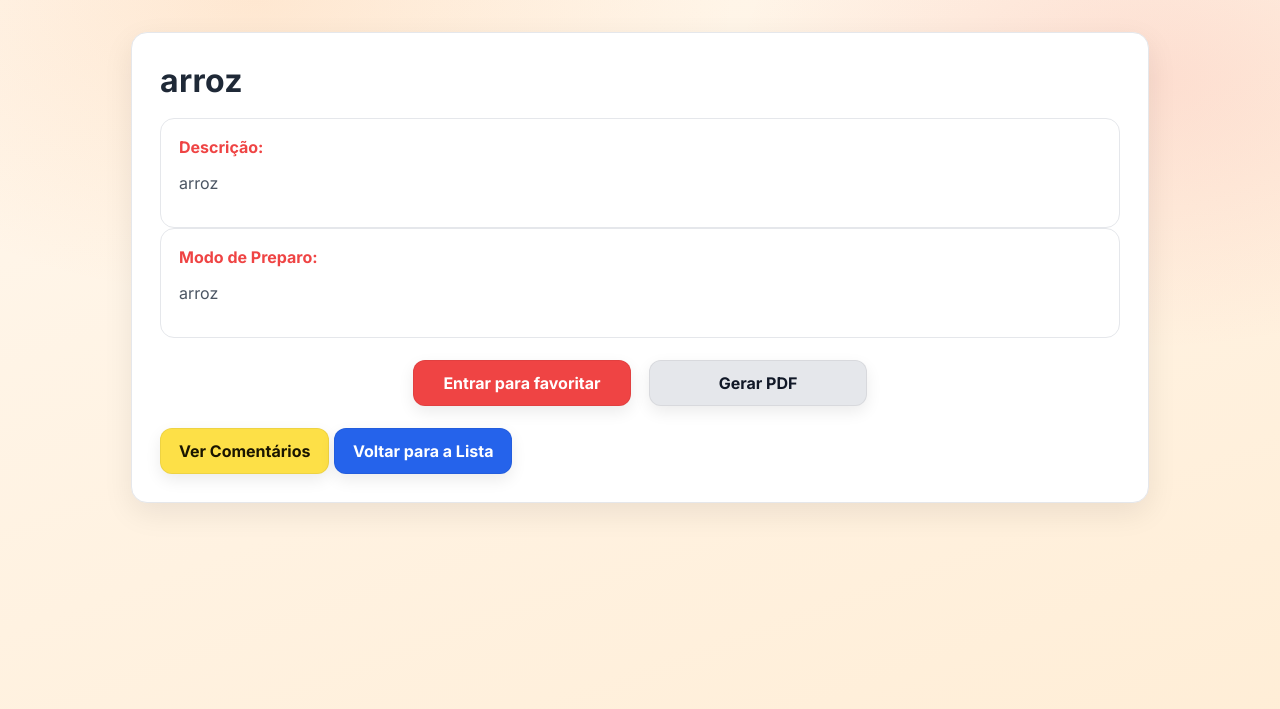
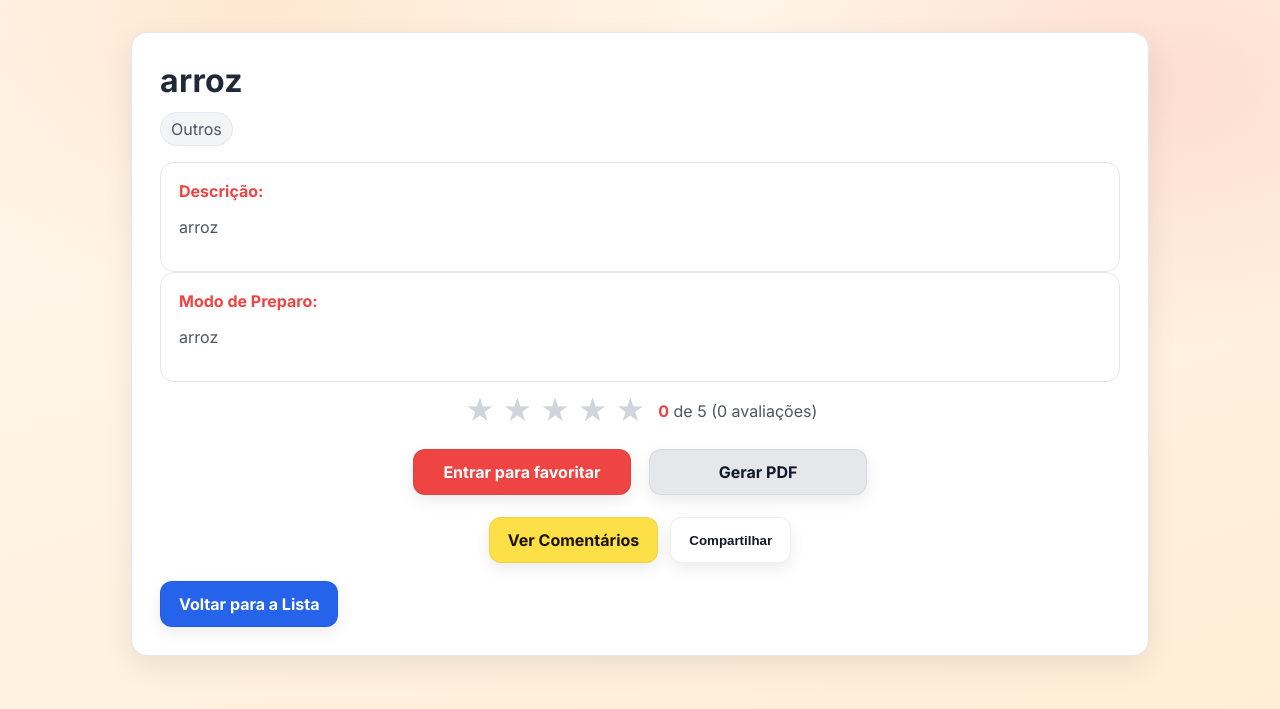
Before and after one commit to jeffersonanjos/projeto-psi, a Flask app: page /receita/1 in a window 1280 px wide. Shown: the top 709 px of the page. Run offline with Flask 3, Linux system fonts and the light colour scheme.

Commit message:
feat: Add recipe rating and category filtering
This commit introduces recipe rating functionality, allowing users to rate recipes from 1 to 5 stars. It also enhances the search and filtering capabilities on the index page by adding category filtering and a more robust search input. Additionally, the PDF generation has been improved to include recipe type and description, and the UI has been updated with new styling for categories and ratings.

Co-authored-by: jefferson.anjos <jefferson.anjos@escolar.ifrn.edu.br>

```diff
--- a/app.py
+++ b/app.py
@@ -1,11 +1,13 @@
 from flask import Flask, render_template, request, redirect, url_for, session, flash
-from models import db, Receita, Usuario, Favorito, Comentario, Ingrediente, ReceitaIngrediente, Notificacao
+from models import db, Receita, Usuario, Favorito, Comentario, Ingrediente, ReceitaIngrediente, Notificacao, Avaliacao
 from reportlab.pdfgen import canvas
 from reportlab.lib.pagesizes import letter
 from flask import send_file
 import io
+import textwrap
 from werkzeug.security import generate_password_hash, check_password_hash
 from email_utils import send_email
+from sqlalchemy import text as sa_text, or_
 
 # Configuração da aplicação Flask
 app = Flask(__name__)
@@ -17,6 +19,16 @@ db.init_app(app)
 # Inicialização do banco de dados e criação de um usuário padrão
 with app.app_context():
     db.create_all()
+    # Garante coluna 'tipo' na tabela receita (migração simples para SQLite)
+    try:
+        with db.engine.connect() as conn:
+            result = conn.execute(sa_text("PRAGMA table_info('receita')"))
+            col_names = [row[1] for row in result]
+            if 'tipo' not in col_names:
+                conn.execute(sa_text("ALTER TABLE receita ADD COLUMN tipo VARCHAR(50) DEFAULT 'Outros'"))
+    except Exception:
+        # Em ambientes diferentes pode não ser necessário; seguir sem interromper
+        pass
     if not Usuario.query.first():
         user = Usuario(
             nome="Usuário Exemplo",
@@ -41,25 +53,51 @@ def forbidden_error(e):
 @app.route('/')
 def index():
     current_user_id = session.get('user_id')
-    query = request.args.get('query')
-    if query:
-        # Divide a string de busca em ingredientes individuais
-        ingredientes_buscados = [ing.strip().lower() for ing in query.split(',')]
+    # Parâmetros de busca: 'query' (ingredientes), 'q' (título/descrição) e 'tipo' (categoria)
+    query_ingredientes = request.args.get('query')
+    q = request.args.get('q')
+    tipo = request.args.get('tipo')
 
-        # Constrói a lista de IDs de receitas que contêm os ingredientes
-        receita_ids = db.session.query(ReceitaIngrediente.receita_id).join(Ingrediente).filter(
-            Ingrediente.nome.in_(ingredientes_buscados)
-        ).group_by(ReceitaIngrediente.receita_id).having(db.func.count(Ingrediente.id) == len(ingredientes_buscados)).all()
+    categorias = [
+        'Canais Especiais', 'Notícias', 'Bolos e Tortas', 'Carnes', 'Aves',
+        'Peixes e Frutos do Mar', 'Saladas e Molhos', 'Sopas', 'Massas', 'Bebidas',
+        'Doces e Sobremesas', 'Lanches', 'Alimentação Saudável', 'Outros'
+    ]
 
-        # Extrai os IDs da tupla
-        receita_ids = [r[0] for r in receita_ids]
+    base_query = Receita.query
 
-        # Filtra as receitas pelos IDs encontrados
-        receitas = Receita.query.filter(Receita.id.in_(receita_ids)).order_by(Receita.data_postagem.desc()).all()
-    else:
-        receitas = Receita.query.order_by(Receita.data_postagem.desc()).all()
+    if query_ingredientes:
+        ingredientes_buscados = [ing.strip().lower() for ing in query_ingredientes.split(',') if ing.strip()]
+        if ingredientes_buscados:
+            receita_ids = (
+                db.session.query(ReceitaIngrediente.receita_id)
+                .join(Ingrediente)
+                .filter(Ingrediente.nome.in_(ingredientes_buscados))
+                .group_by(ReceitaIngrediente.receita_id)
+                .having(db.func.count(Ingrediente.id) == len(ingredientes_buscados))
+                .all()
+            )
+            receita_ids = [r[0] for r in receita_ids]
+            base_query = base_query.filter(Receita.id.in_(receita_ids))
 
-    return render_template('index.html', receitas=receitas, query=query, current_user_id=current_user_id)
+    if q:
+        like = f"%{q}%"
+        base_query = base_query.filter(or_(Receita.titulo.ilike(like), Receita.descricao.ilike(like)))
+
+    if tipo and tipo != 'Todos':
+        base_query = base_query.filter(Receita.tipo == tipo)
+
+    receitas = base_query.order_by(Receita.data_postagem.desc()).all()
+
+    return render_template(
+        'index.html',
+        receitas=receitas,
+        query=query_ingredientes,
+        q=q,
+        tipo=tipo,
+        categorias=categorias,
+        current_user_id=current_user_id,
+    )
 
 
 # Rota para detalhes da receita: exibe informações de uma receita específica por ID
@@ -68,7 +106,24 @@ def receita_detail(id):
     receita = Receita.query.get_or_404(id)
     current_user_id = session.get('user_id')
     is_owner = current_user_id == receita.usuario_id if current_user_id else False
-    return render_template('recipe_detail.html', receita=receita, current_user_id=current_user_id, is_owner=is_owner)
+    # Média e minha avaliação
+    media = db.session.query(db.func.avg(Avaliacao.nota)).filter_by(receita_id=id).scalar() or 0
+    media = round(float(media), 1) if media else 0
+    total = db.session.query(db.func.count(Avaliacao.id)).filter_by(receita_id=id).scalar() or 0
+    minha = None
+    if current_user_id:
+        av = Avaliacao.query.filter_by(usuario_id=current_user_id, receita_id=id).first()
+        if av:
+            minha = av.nota
+    return render_template(
+        'recipe_detail.html',
+        receita=receita,
+        current_user_id=current_user_id,
+        is_owner=is_owner,
+        media_avaliacao=media,
+        total_avaliacoes=total,
+        minha_avaliacao=minha,
+    )
 
 # Rota para adicionar nova receita: lida com a exibição do formulário e o processamento dos dados
 # Esta rota agora usa o template 'edit_recipe.html' para adicionar novas receitas
@@ -81,7 +136,8 @@ def nova_receita():
         titulo = request.form['titulo']
         descricao = request.form['descricao']
         modo_preparo = request.form['modo_preparo']
-        nova = Receita(titulo=titulo, descricao=descricao, modo_preparo=modo_preparo, usuario_id=session['user_id'])
+        tipo = request.form.get('tipo') or 'Outros'
+        nova = Receita(titulo=titulo, descricao=descricao, modo_preparo=modo_preparo, tipo=tipo, usuario_id=session['user_id'])
         db.session.add(nova)
         db.session.commit()
         return redirect(url_for('index'))
@@ -101,6 +157,7 @@ def editar_receita(id):
         receita.titulo = request.form['titulo']
         receita.descricao = request.form['descricao']
         receita.modo_preparo = request.form['modo_preparo']
+        receita.tipo = request.form.get('tipo') or receita.tipo
         db.session.commit()
         return redirect(url_for('receita_detail', id=receita.id))
     return render_template('edit_recipe.html', receita=receita)
@@ -178,25 +235,69 @@ def gerar_pdf(receita_id):
     c = canvas.Canvas(buffer, pagesize=letter)
 
     # Define o título do PDF
-    c.drawString(100, 750, f"Lista de Compras para: {receita.titulo}")
-    c.drawString(100, 730, "-" * 50)
+    c.drawString(72, 770, f"Receita: {receita.titulo}")
+    c.drawString(72, 754, f"Tipo: {receita.tipo or 'Outros'}")
+    c.drawString(72, 740, "-" * 80)
 
-    # Escreve a lista de ingredientes
-    y_pos = 710
+    # Descrição
+    y_pos = 720
+    if receita.descricao:
+        for line in textwrap.wrap(receita.descricao, width=90):
+            c.drawString(72, y_pos, line)
+            y_pos -= 14
+    y_pos -= 10
+    c.drawString(72, y_pos, "Ingredientes:")
+    y_pos -= 16
     for item in ingredientes_receita:
         ingrediente = item.ingrediente
         quantidade = item.quantidade
-        c.drawString(100, y_pos, f"- {ingrediente.nome}: {quantidade}")
-        y_pos -= 20
+        c.drawString(90, y_pos, f"- {ingrediente.nome}: {quantidade}")
+        y_pos -= 16
         if y_pos < 100:  # Quebra de página se o conteúdo for muito longo
             c.showPage()
-            y_pos = 750
+            y_pos = 770
+
+    y_pos -= 10
+    c.drawString(72, y_pos, "Modo de Preparo:")
+    y_pos -= 16
+    if receita.modo_preparo:
+        for line in textwrap.wrap(receita.modo_preparo, width=95):
+            c.drawString(72, y_pos, line)
+            y_pos -= 14
+            if y_pos < 100:
+                c.showPage()
+                y_pos = 770
 
     c.save()
     buffer.seek(0)
 
     # Retorna o arquivo PDF para download
     return send_file(buffer, as_attachment=True, download_name=f'lista_compras_{receita.titulo}.pdf', mimetype='application/pdf')
+
+# Rota para avaliar receita (1-5 estrelas)
+@app.route('/receita/<int:receita_id>/avaliar', methods=['POST'])
+def avaliar_receita(receita_id):
+    if not session.get('user_id'):
+        flash('Faça login para avaliar receitas.')
+        return redirect(url_for('login'))
+    receita = Receita.query.get_or_404(receita_id)
+    usuario_id = session['user_id']
+    try:
+        nota = int(request.form.get('nota', 0))
+    except ValueError:
+        nota = 0
+    if nota < 1 or nota > 5:
+        flash('Avaliação inválida.')
+        return redirect(url_for('receita_detail', id=receita.id))
+
+    avaliacao = Avaliacao.query.filter_by(usuario_id=usuario_id, receita_id=receita_id).first()
+    if avaliacao:
+        avaliacao.nota = nota
+    else:
+        db.session.add(Avaliacao(nota=nota, usuario_id=usuario_id, receita_id=receita_id))
+    db.session.commit()
+    flash('Avaliação registrada!')
+    return redirect(url_for('receita_detail', id=receita.id))
 
 # Rota para exibir a página de comentários de uma receita
 @app.route('/receita/<int:receita_id>/comentarios')
--- a/requirements.txt
+++ b/requirements.txt
@@ -10,3 +10,4 @@ MarkupSafe==3.0.2
 SQLAlchemy==2.0.41
 typing_extensions==4.14.1
 Werkzeug==3.1.3
+reportlab==4.2.5
--- a/static/style.css
+++ b/static/style.css
@@ -283,6 +314,48 @@ ul li a {
   color: #1a1500;
 }
 
+/* Rating */
+.rating-box {
+  display: flex;
+  justify-content: center;
+  align-items: center;
+  gap: 12px;
+  margin: 12px 0 4px 0;
+}
+.rating-box .stars form { display: inline; }
+.rating-box .star {
+  background: transparent;
+  border: none;
+  box-shadow: none;
+  font-size: 28px;
+  color: #d1d5db;
+  padding: 0 4px;
+}
+.rating-box .star.active,
+.rating-box .star:hover {
+  color: #f59e0b;
+}
+.rating-meta {
+  color: var(--muted);
+}
+
+.pill {
+  display: inline-block;
+  background: #f3f4f6;
+  border: 1px solid #e5e7eb;
+  color: #374151;
+  padding: 6px 10px;
+  border-radius: 9999px;
+  margin-top: -6px;
+}
+
+.share-row {
+  display: flex;
+  gap: 12px;
+  justify-content: center;
+  margin: 8px 0 18px 0;
+}
+
 /* Flash messages */
 .flash-list {
   margin: 8px 0 0 0;
--- a/templates/recipe_detail.html
+++ b/templates/recipe_detail.html
@@ -9,6 +9,7 @@
 <body>
     <div class="container recipe-detail">
         <h1>{{ receita.titulo }}</h1>
+        <p class="pill">{{ receita.tipo or 'Outros' }}</p>
 
         <div class="recipe-section-box">
             <strong>Descrição:</strong>
@@ -18,6 +19,22 @@
         <div class="recipe-section-box">
             <strong>Modo de Preparo:</strong>
             <p>{{ receita.modo_preparo }}</p>
+        </div>
+
+        <!-- Avaliação -->
+        <div class="rating-box">
+            <div class="stars" data-current="{{ minha_avaliacao or 0 }}" data-receita="{{ receita.id }}">
+                {% for i in range(1,6) %}
+                <form method="POST" action="{{ url_for('avaliar_receita', receita_id=receita.id) }}" style="display:inline;">
+                    <input type="hidden" name="nota" value="{{ i }}">
+                    <button type="submit" class="star {{ 'active' if (minha_avaliacao or 0) >= i }}">★</button>
+                </form>
+                {% endfor %}
+            </div>
+            <div class="rating-meta">
+                <span><strong>{{ media_avaliacao }}</strong> de 5</span>
+                <span>({{ total_avaliacoes }} avaliações)</span>
+            </div>
         </div>
 
         <!-- Botões de ação -->
@@ -45,7 +62,10 @@
             <a href="{{ url_for('gerar_pdf', receita_id=receita.id) }}" class="button-link pdf-button">Gerar PDF</a>
         </div>
 
-        <a href="{{ url_for('comentarios', receita_id=receita.id) }}" class="button-link comments-button">Ver Comentários</a>
+        <div class="share-row">
+            <a href="{{ url_for('comentarios', receita_id=receita.id) }}" class="button-link comments-button">Ver Comentários</a>
+            <button class="button-link" onclick="compartilharReceita()">Compartilhar</button>
+        </div>
 
         <a href="{{ url_for('index') }}" class="button-link back-button">Voltar para a Lista</a>
     </div>
@@ -63,6 +83,19 @@
     </div>
 
     <script>
+        function compartilharReceita() {
+            const shareData = {
+                title: '{{ receita.titulo|escape }}',
+                text: 'Veja esta receita que eu gostei!',
+                url: window.location.href,
+            };
+            if (navigator.share) {
+                navigator.share(shareData).catch(()=>{});
+            } else {
+                navigator.clipboard.writeText(shareData.url);
+                alert('Link copiado para a área de transferência');
+            }
+        }
         function showConfirmationModal() {
             const modal = document.getElementById('confirmationModal');
             const confirmButton = document.getElementById('confirmActionButton');
```
Also changed, not shown: other parts of static/style.css (+31 -0 lines), models.py (+19 -0 lines), templates/edit_recipe.html (+8 -0 lines), templates/index.html (+12 -3 lines), instance/banco.db.
